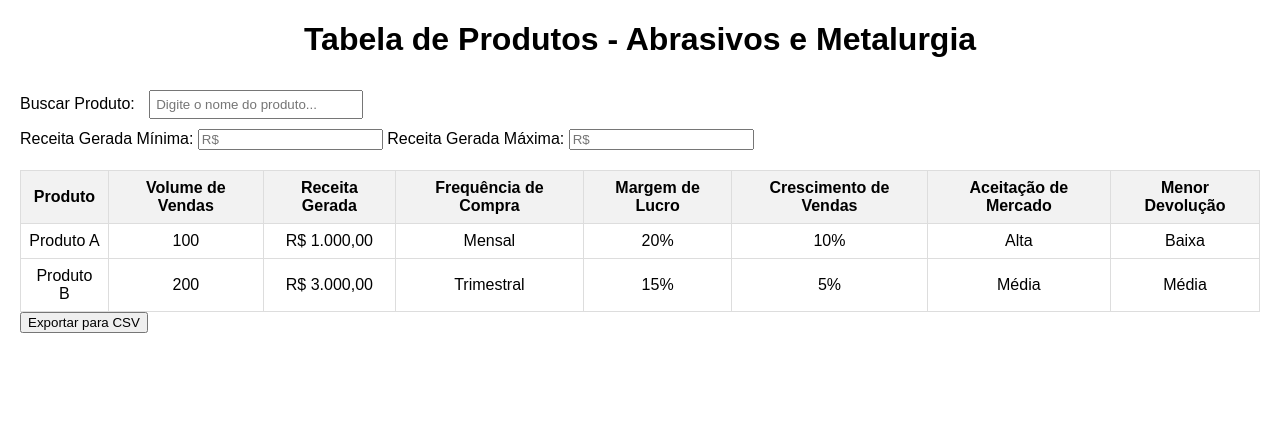
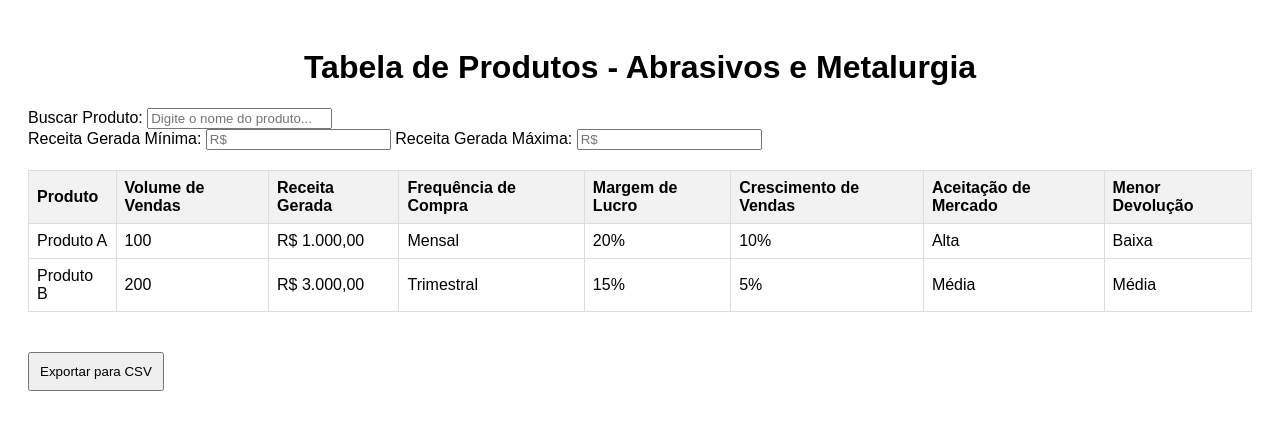
Before and after one commit to Izaquechatinho/tabela-inteligente, a plain HTML site: page index.html in a window 1280 px wide. Drawn offline with Linux system fonts and the light colour scheme.

Commit message:
Update styles.css

```diff
--- a/styles.css
+++ b/styles.css
@@ -1,16 +1,10 @@
 body {
     font-family: Arial, sans-serif;
-    margin: 20px;
+    padding: 20px;
 }
 
 h1 {
     text-align: center;
-}
-
-input[type="text"], select {
-    margin: 10px;
-    padding: 5px;
-    width: 200px;
 }
 
 table {
@@ -19,10 +13,13 @@ table {
     margin-top: 20px;
 }
 
+table, th, td {
+    border: 1px solid #dddddd;
+}
+
 th, td {
-    border: 1px solid #ddd;
     padding: 8px;
-    text-align: center;
+    text-align: left;
 }
 
 th {
@@ -30,6 +27,13 @@ th {
     background-color: #f2f2f2;
 }
 
-tr:hover {
-    background-color: #f5f5f5;
+#pagination {
+    margin-top: 20px;
+    text-align: center;
 }
+
+button {
+    margin-top: 20px;
+    padding: 10px;
+    cursor: pointer;
+}
```
